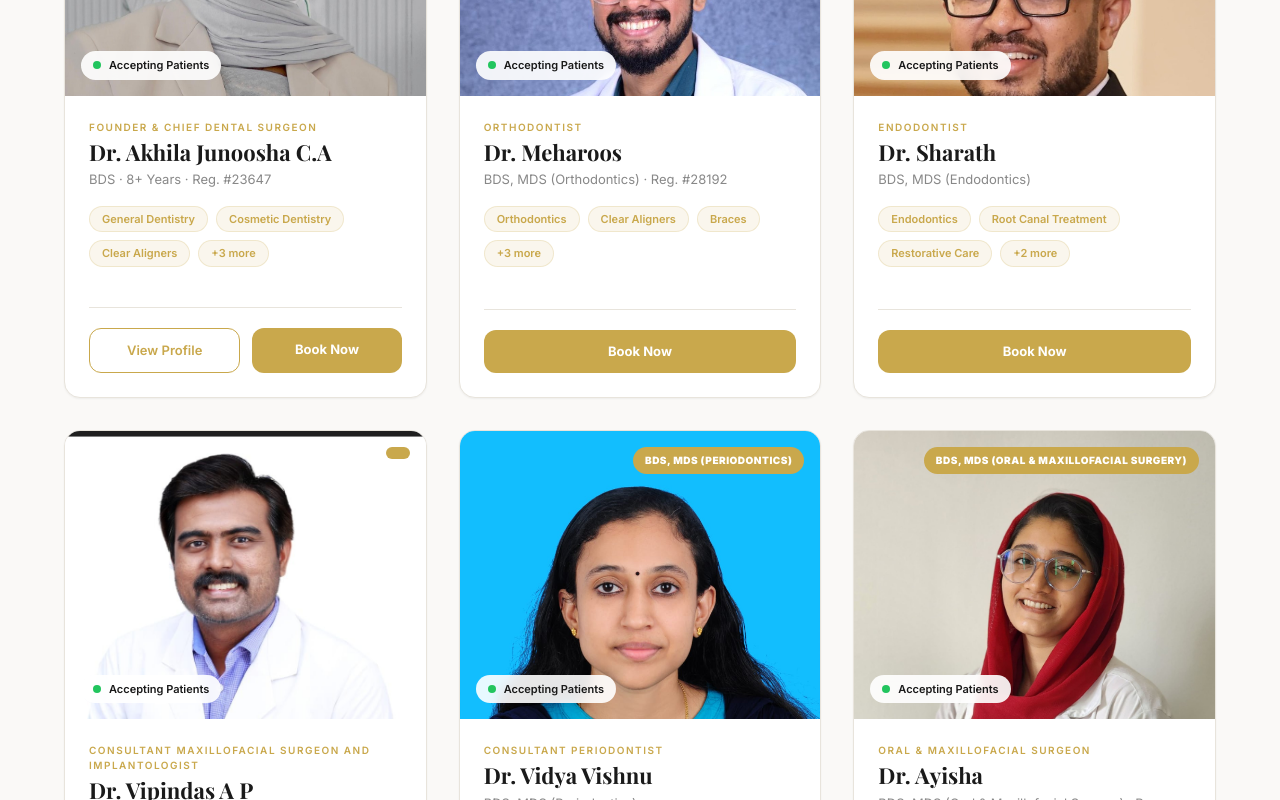
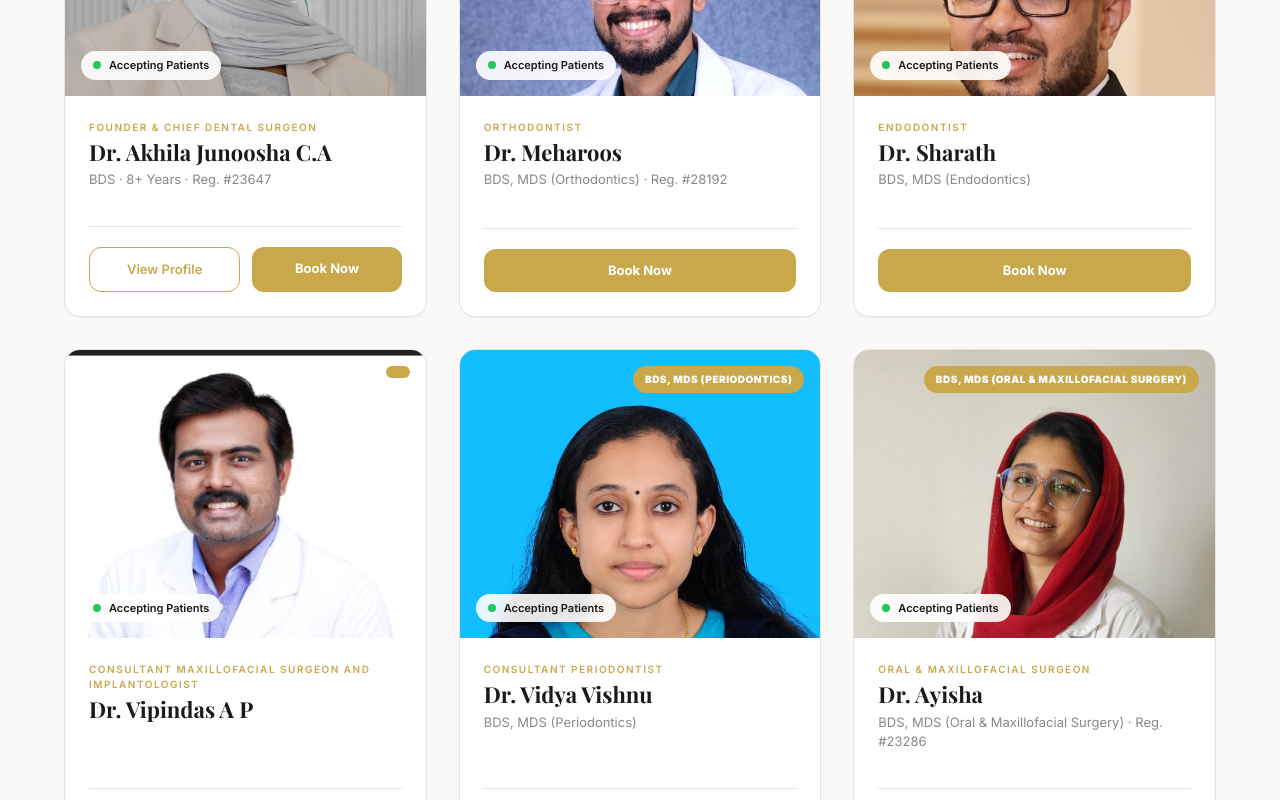
Before and after one commit to mailattfg-ops/eminent-dental-care, a Next.js app: page /doctors in a window 1280 px wide. Shown: the part 860-1660 px from the top of the page. Built offline with nearby package versions, Linux system fonts and the light colour scheme; a web font is replaced by a local one.

Commit message:
Remove specialization pills (labels) from all doctor cards

```diff
--- a/src/app/doctors/page.tsx
+++ b/src/app/doctors/page.tsx
@@ -68,9 +68,6 @@ export default function DoctorsPage() {
 
                     <div className="grid grid-cols-1 md:grid-cols-2 lg:grid-cols-3 gap-8">
                         {doctors.map((doctor, i) => {
-                            const visibleSpecs = doctor.specializations.slice(0, 3);
-                            const extraCount = doctor.specializations.length - 3;
-
                             return (
                                 <motion.div
                                     key={i}
@@ -120,24 +117,6 @@ export default function DoctorsPage() {
                                                 ].filter(Boolean).join(" · ")}
                                             </p>
 
-                                            {/* Specialization pills */}
-                                            {doctor.specializations.length > 0 && (
-                                                <div className="flex flex-wrap gap-2 mb-5">
-                                                    {visibleSpecs.map((spec, s) => (
-                                                        <span
-                                                            key={s}
-                                                            className="bg-[#c9a84c]/10 border border-[#c9a84c]/20 text-[#c9a84c] text-[11px] font-semibold px-3 py-1 rounded-full"
-                                                        >
-                                                            {spec}
-                                                        </span>
-                                                    ))}
-                                                    {extraCount > 0 && (
-                                                        <span className="bg-[#c9a84c]/10 border border-[#c9a84c]/20 text-[#c9a84c] text-[11px] font-semibold px-3 py-1 rounded-full">
-                                                            +{extraCount} more
-                                                        </span>
-                                                    )}
-                                                </div>
-                                            )}
                                         </div>
 
                                         <div className="mt-auto pt-5">
```
